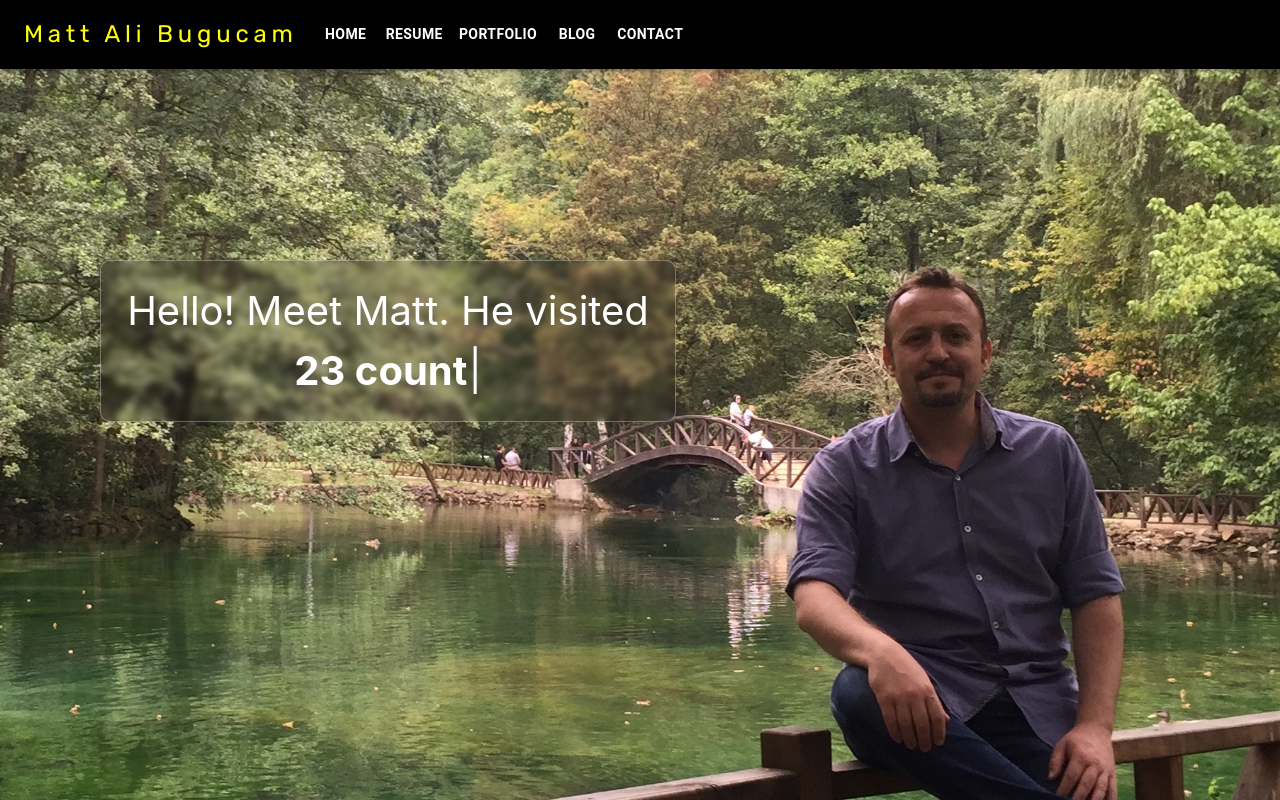
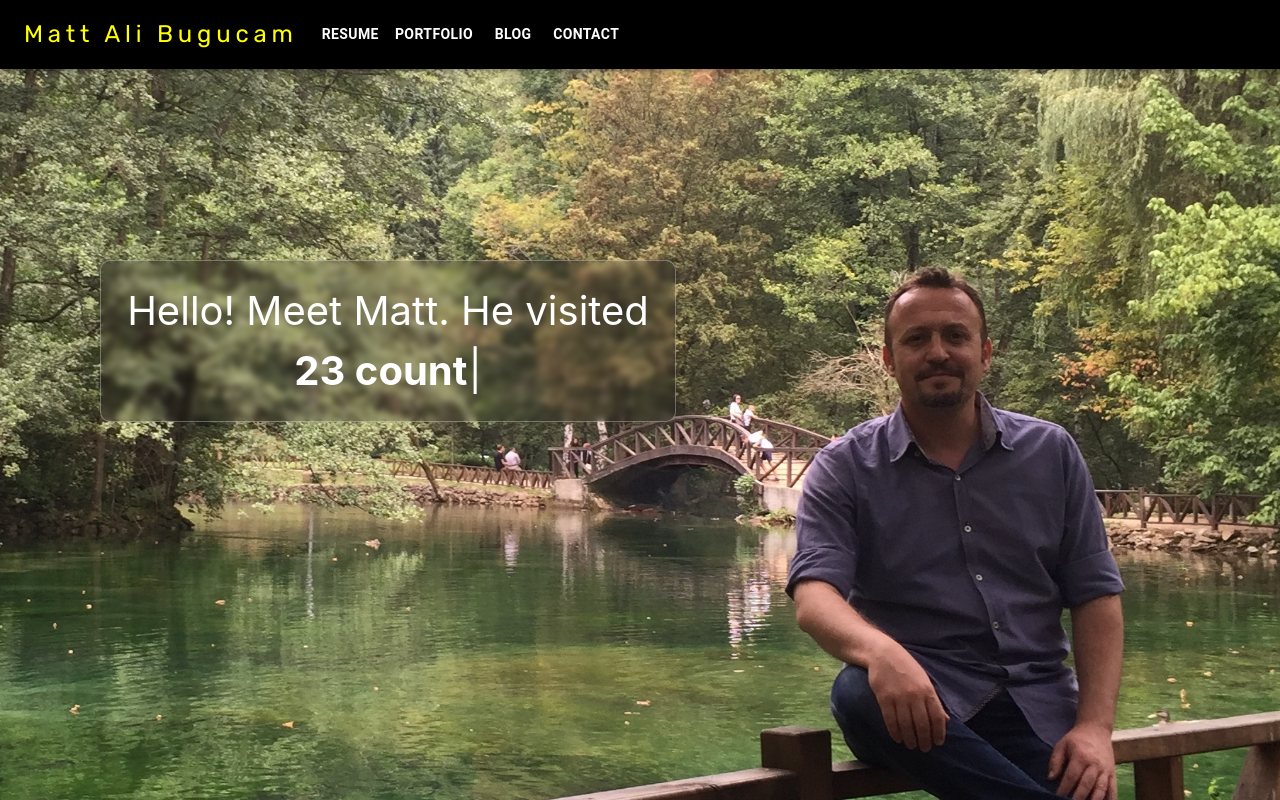
Before and after one commit to mabgcm/mab-react, a React (Create React App) app: page / in a window 1280 px wide. Built offline with nearby package versions, Linux system fonts and the light colour scheme.

Commit message:
route parameters

```diff
--- a/src/App.js
+++ b/src/App.js
@@ -13,7 +13,7 @@ function App() {
       <Navbar />
       <Routes>
         <Route path='/' element={<Home />} />
-        <Route path='Home' element={<Home />} />
+        {/* <Route path='Home' element={<Home />} /> */}
         <Route path='Resume' element={<Resume />} />
         <Route path='Portfolio' element={<Portfolio />} />
         <Route path='Contact' element={<Contact />} />
--- a/src/Components/Navbar.jsx
+++ b/src/Components/Navbar.jsx
@@ -14,7 +14,7 @@ import MenuItem from '@mui/material/MenuItem';
 // import AdbIcon from '@mui/icons-material/Adb';
 import { Link } from 'react-router-dom';
 
-const pages = ['Home', 'Resume', 'Portfolio', 'Blog', 'Contact'];
+const pages = ['resume', 'portfolio', 'blog', 'contact'];
 // const settings = ['Profile', 'Account', 'Dashboard', 'Logout'];
 
 function Navbar() {
```
